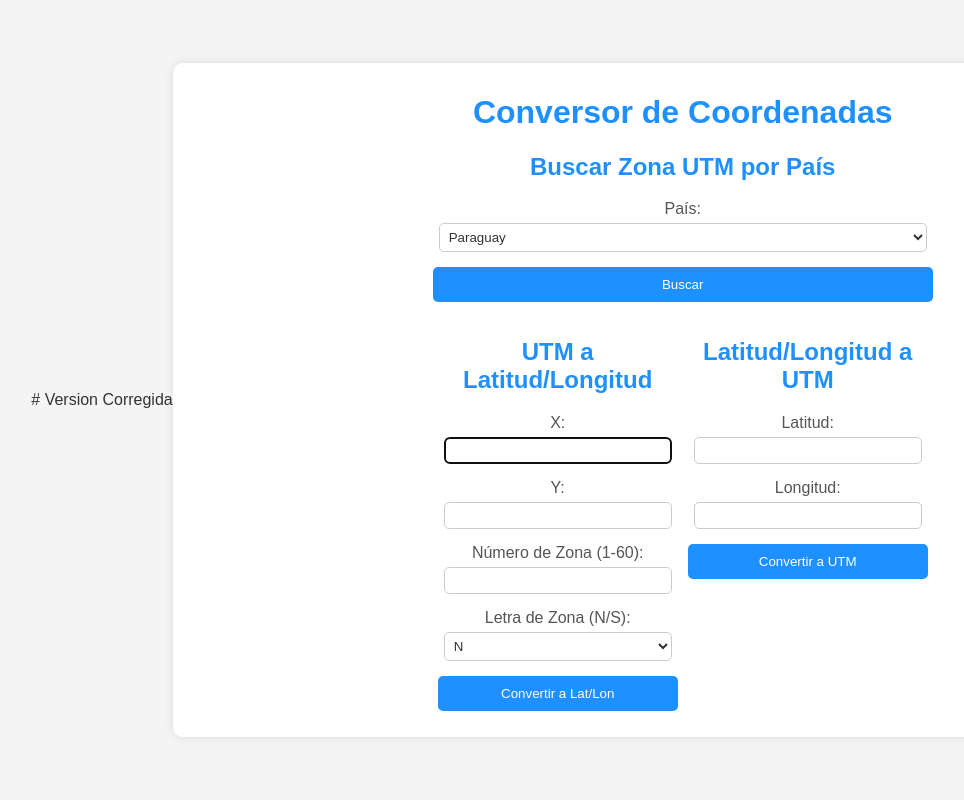
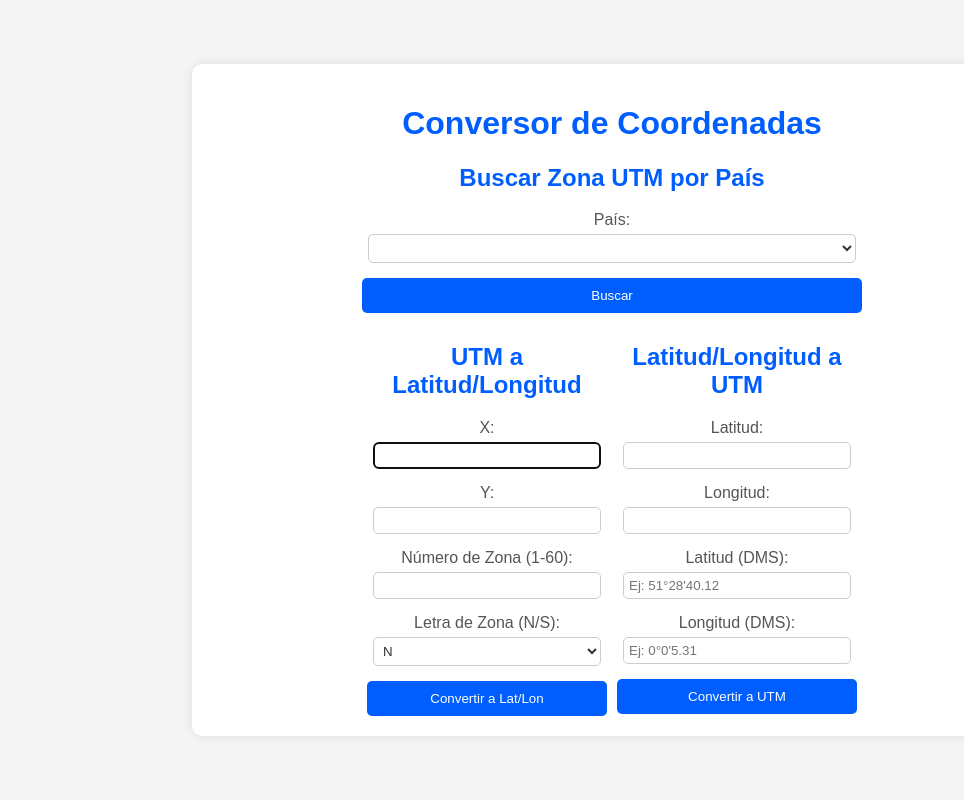
Before and after one commit to rodrigovillanueva777/conversor_coordenadas, a Flask app: page / in a window 1280 px wide. Shown: the whole page, without its empty margins (28-992 px from the left). Run offline with Flask 3, Linux system fonts and the light colour scheme; lists and menus that the app fills with data are empty; some libraries are stand-ins or nearby versions.

Commit message:
Se añade mapa de OSM

```diff
--- a/app.py
+++ b/app.py
@@ -1,66 +1,85 @@
-#Version corregida
-from flask import Flask, render_template, request
+from flask import Flask, request, render_template
 import utm
+import re
 
 app = Flask(__name__)
 
-# UTM zones data (simplified example, add more countries as needed)
-utm_zones = {
-    'Paraguay': '21S',
-    'Brazil': '22S',
-    'Argentina': '21S',
-    'Chile': '19S',
-    'Uruguay': '21S',
-    'Puerto Rico': '20N',
-    # Add more countries and zones as needed
-}
+def dms_to_decimal(dms_str):
+    dms_str = re.sub(r'[^0-9NSEW.]+', ' ', dms_str).strip()
+    parts = dms_str.split(' ')
+
+    if len(parts) != 4:
+        raise ValueError('DMS input should be in the format: 51°28\'40.12"N 0°0\'5.31"W')
+
+    lat_d = float(parts[0])
+    lat_m = float(parts[1])
+    lat_s = float(parts[2])
+    lat_dir = parts[3]
+
+    lon_d = float(parts[4])
+    lon_m = float(parts[5])
+    lon_s = float(parts[6])
+    lon_dir = parts[7]
+
+    lat = lat_d + (lat_m / 60.0) + (lat_s / 3600.0)
+    if lat_dir == 'S':
+        lat = -lat
+
+    lon = lon_d + (lon_m / 60.0) + (lon_s / 3600.0)
+    if lon_dir == 'W':
+        lon = -lon
+
+    return lat, lon
 
 @app.route('/')
 def index():
-    return render_template('index.html', utm_zones=utm_zones.keys())
+    return render_template('index.html')
 
 @app.route('/convert', methods=['POST'])
 def convert():
-    conversion_type = request.form['conversion_type']
-    try:
-        if conversion_type == 'utm_to_latlon':
-            easting = float(request.form['easting'])
-            northing = float(request.form['northing'])
-            zone_number = int(request.form['zone_number'])
-            zone_letter = request.form['zone_letter'].upper()
+    result = ''
+    error_message = ''
+    google_maps_link = ''
+    lat = None
+    lon = None
+    dms_lat = request.form.get('dms_lat', '')
+    dms_lon = request.form.get('dms_lon', '')
+
+    if request.form.get('conversion_type') == 'utm_to_latlon':
+        try:
+            easting = float(request.form.get('easting'))
+            northing = float(request.form.get('northing'))
+            zone_number = int(request.form.get('zone_number'))
+            zone_letter = request.form.get('zone_letter')
+
             lat, lon = utm.to_latlon(easting, northing, zone_number, zone_letter)
-            result = f"Lat: {lat:.6f}°, Lon: {lon:.6f}°"
-            dms_lat = decimal_to_dms(lat, is_lat=True)
-            dms_lon = decimal_to_dms(lon, is_lat=False)
-            google_maps_link = f"https://www.google.com/maps?q={lat},{lon}"
-            return render_template('index.html', result=result, dms_lat=dms_lat, dms_lon=dms_lon, google_maps_link=google_maps_link, utm_zones=utm_zones.keys())
-        elif conversion_type == 'latlon_to_utm':
-            lat = float(request.form['lat'])
-            lon = float(request.form['lon'])
-            utm_coords = utm.from_latlon(lat, lon)
-            result = f"X: {utm_coords[0]}, Y: {utm_coords[1]}, Zona: {utm_coords[2]}{utm_coords[3]}"
-            return render_template('index.html', result=result, utm_zones=utm_zones.keys())
-    except Exception as e:
-        print(e)
-        error_message = "Datos incorrectos, vuelva a verificar."
-        return render_template('index.html', error_message=error_message, utm_zones=utm_zones.keys())
+            result = f'Lat: {lat}, Lon: {lon}'
+            google_maps_link = f'https://www.openstreetmap.org/?mlat={lat}&mlon={lon}#map=18/{lat}/{lon}'
+        except Exception as e:
+            error_message = str(e)
+
+    elif request.form.get('conversion_type') == 'latlon_to_utm':
+        try:
+            if dms_lat and dms_lon:
+                lat, lon = dms_to_decimal(f"{dms_lat} {dms_lon}")
+            else:
+                lat = float(request.form.get('lat'))
+                lon = float(request.form.get('lon'))
+
+            u = utm.from_latlon(lat, lon)
+            result = f'X: {u[0]}, Y: {u[1]}, Zone Number: {u[2]}, Zone Letter: {u[3]}'
+            google_maps_link = f'https://www.openstreetmap.org/?mlat={lat}&mlon={lon}#map=18/{lat}/{lon}'
+        except Exception as e:
+            error_message = str(e)
+
+    return render_template('index.html', result=result, google_maps_link=google_maps_link, lat=lat, lon=lon, error_message=error_message)
 
 @app.route('/search_zone', methods=['POST'])
 def search_zone():
-    country = request.form['country']
-    zone = utm_zones.get(country, 'No disponible')
-    return render_template('index.html', search_result=f"Zona UTM para {country}: {zone}", utm_zones=utm_zones.keys(), country=country, zone=zone)
-
-def decimal_to_dms(decimal, is_lat):
-    degrees = int(decimal)
-    minutes_float = abs((decimal - degrees) * 60)
-    minutes = int(minutes_float)
-    seconds = (minutes_float - minutes) * 60
-    if is_lat:
-        direction = 'S' if decimal < 0 else 'N'
-    else:
-        direction = 'O' if decimal < 0 else 'E'
-    return f"{abs(degrees)}°{minutes}'{seconds:.2f}\"{direction}"
+    country = request.form.get('country')
+    # Aquí debes implementar la lógica para buscar la zona UTM basada en el país
+    # Por simplicidad, en este ejemplo, no se ha implementado esa lógica
+    return render_template('index.html', result=f'Zona UTM para {country}')
 
 if __name__ == '__main__':
     app.run(debug=True)
--- a/templates/index.html
+++ b/templates/index.html
@@ -1,8 +1,8 @@
-# Version Corregida
 <!DOCTYPE html>
 <html>
 <head>
     <title>Conversor de Coordenadas</title>
+    <link rel="stylesheet" href="https://unpkg.com/leaflet@1.7.1/dist/leaflet.css" />
     <style>
         body {
             font-family: Arial, sans-serif;
@@ -17,14 +17,14 @@
         .container {
             text-align: center;
             background-color: #fff;
-            padding: 10px;
+            padding: 20px;
             border-radius: 10px;
             box-shadow: 0 0 10px rgba(0, 0, 0, 0.1);
-            max-width: 1000px;
+            max-width: 800px;
             width: 100%;
         }
         h1, h2 {
-            color: #1E90FF;
+            color: #005eff;
         }
         label {
             color: #555;
@@ -42,7 +42,7 @@
             box-sizing: border-box;
         }
         button {
-            background-color: #1E90FF;
+            background-color: #005eff;
             color: #fff;
             border: none;
             padding: 10px;
@@ -104,7 +104,13 @@
         .error-message {
             color: red;
         }
+        #map {
+            height: 400px;
+            width: 100%;
+            margin-top: 20px;
+        }
     </style>
+    <script src="https://unpkg.com/leaflet@1.7.1/dist/leaflet.js"></script>
     <script>
         function copyToClipboard(elementId) {
             var copyText = document.getElementById(elementId);
@@ -117,6 +123,19 @@
         }
 
         window.onload = setFocus;
+
+        function initMap(lat, lon) {
+            var map = L.map('map').setView([lat, lon], 13);
+
+            L.tileLayer('https://{s}.tile.openstreetmap.org/{z}/{x}/{y}.png', {
+                maxZoom: 19,
+                attribution: '© OpenStreetMap'
+            }).addTo(map);
+
+            L.marker([lat, lon]).addTo(map)
+                .bindPopup('Ubicación')
+                .openPopup();
+        }
     </script>
 </head>
 <body>
@@ -164,6 +183,10 @@
                         <input type="text" id="lat" name="lat" value="{{ request.form.get('lat', '') }}"><br>
                         <label for="lon">Longitud:</label>
                         <input type="text" id="lon" name="lon" value="{{ request.form.get('lon', '') }}"><br>
+                        <label for="dms_lat">Latitud (DMS):</label>
+                        <input type="text" id="dms_lat" name="dms_lat" placeholder="Ej: 51°28'40.12"N"><br>
+                        <label for="dms_lon">Longitud (DMS):</label>
+                        <input type="text" id="dms_lon" name="dms_lon" placeholder="Ej: 0°0'5.31"W"><br>
                         <input type="hidden" name="conversion_type" value="latlon_to_utm">
                         <button type="submit">Convertir a UTM</button>
                     </form>
@@ -187,32 +210,22 @@
                                 <input type="text" id="lonResult" readonly value="{{ result.split(', ')[1].split(': ')[1] }}">
                                 <button class="copy-button" onclick="copyToClipboard('lonResult')">Copiar</button>
                             </div>
-                            <div>
-                                <a href="{{ google_maps_link }}" target="_blank" class="map-button">Ver en Google Maps</a>
-                            </div>
                         {% else %}
                             <div>
                                 <label>Resultado:</label>
                                 <p>{{ result }}</p>
-                                <a href="{{ google_maps_link }}" target="_blank" class="map-button">Ver en Google Maps</a>
                             </div>
                         {% endif %}
                     </div>
-                    <div class="column">
-                        <h2>Resultado DMS</h2>
-                        <div>
-                            <label>Latitud:</label>
-                            <input type="text" id="dmsLatResult" readonly value="{{ dms_lat }}">
-                            <button class="copy-button" onclick="copyToClipboard('dmsLatResult')">Copiar</button>
-                        </div>
-                        <div>
-                            <label>Longitud:</label>
-                            <input type="text" id="dmsLonResult" readonly value="{{ dms_lon }}">
-                            <button class="copy-button" onclick="copyToClipboard('dmsLonResult')">Copiar</button>
-                        </div>
-                    </div>
                 </div>
             </div>
+        {% endif %}
+
+        {% if lat and lon %}
+        <div id="map"></div>
+        <script>
+            initMap({{ lat }}, {{ lon }});
+        </script>
         {% endif %}
 
         {% if error_message %}
```
